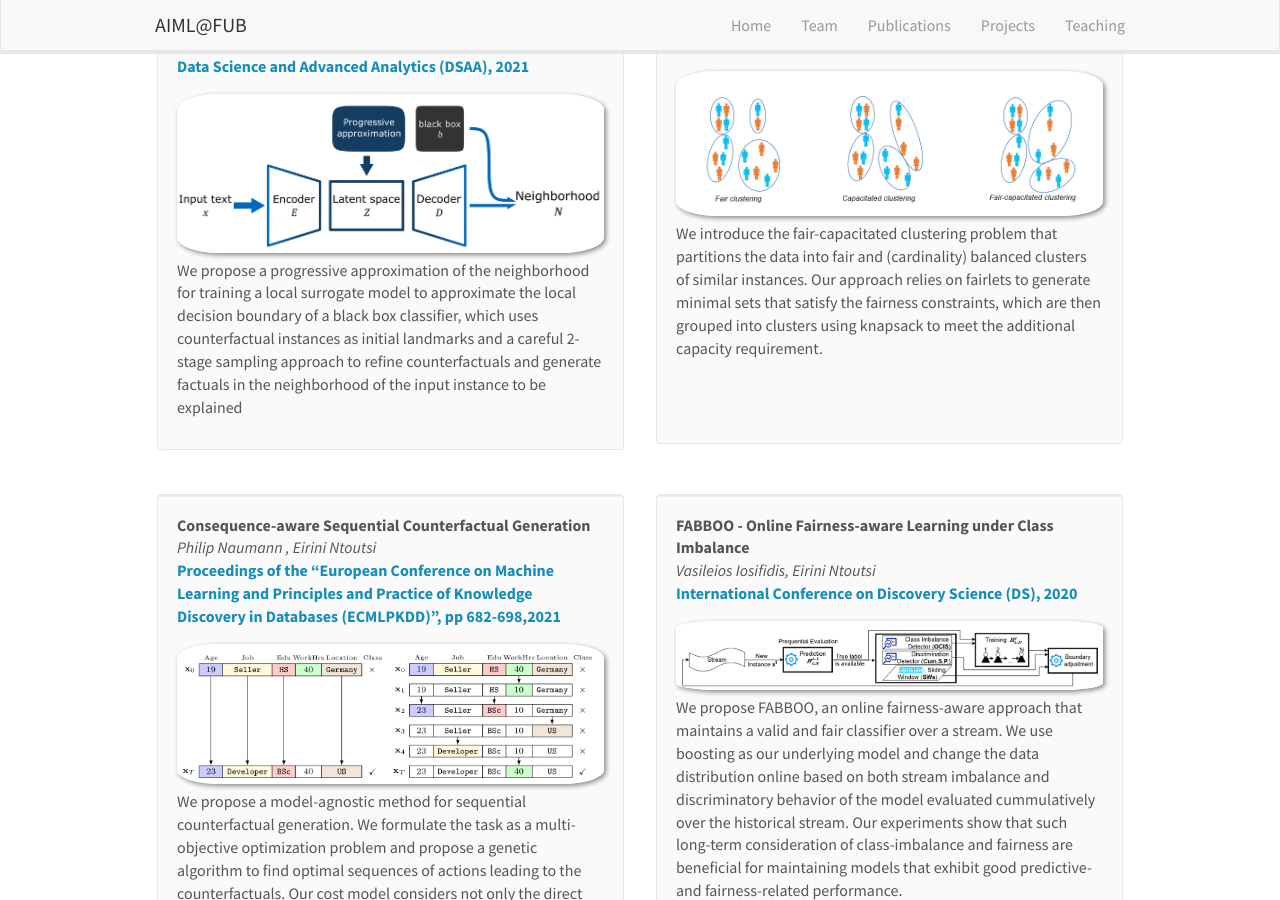
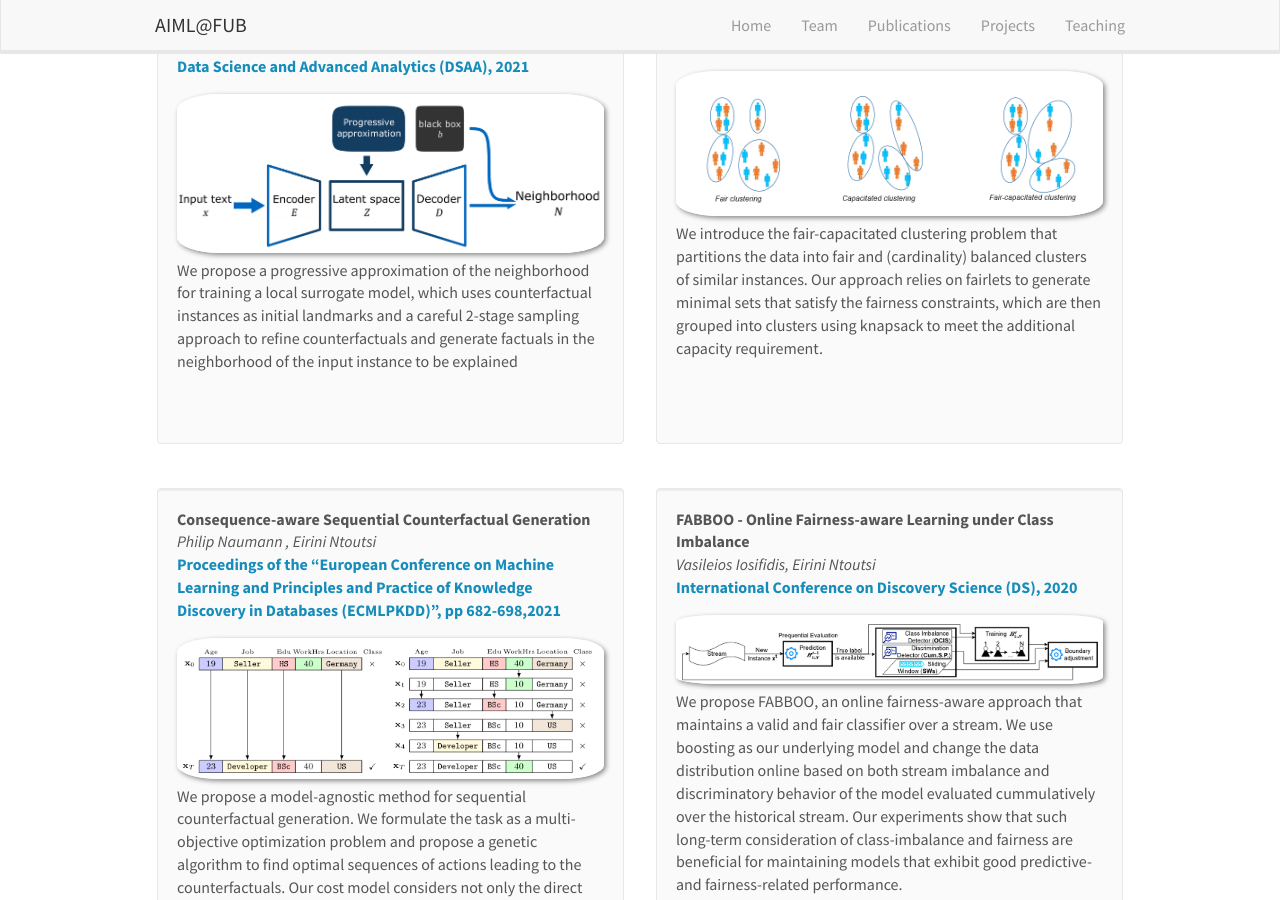
Before and after one commit to AIML-research/AIML-research.github.io, a Jekyll site: the page built from _pages/publications.md, in a window 1280 px wide and 900 px high, scrolled down 801 px. Built offline with Jekyll 4.4.1, drawn with Linux system fonts in a browser that asks for light colours; nearby versions of some CDN libraries.

Commit message:
Update publist.yml

```diff
--- a/_data/publist.yml
+++ b/_data/publist.yml
@@ -52,7 +52,7 @@
 
 - title: "XPROAX-Local explanations for text classification with progressive neighborhood approximation"
   image: Yi2021.png
-  description: We propose a progressive approximation of the neighborhood for training a local surrogate model to approximate the local decision boundary of a black box classifier, which uses counterfactual instances as initial landmarks and a careful 2-stage sampling approach to refine counterfactuals and generate factuals in the neighborhood of the input instance to be explained
+  description: We propose a progressive approximation of the neighborhood for training a local surrogate model, which uses counterfactual instances as initial landmarks and a careful 2-stage sampling approach to refine counterfactuals and generate factuals in the neighborhood of the input instance to be explained
   authors: Yi Cai, Arthur Zimek, Eirini Ntoutsi
   link:
     url: https://ieeexplore.ieee.org/abstract/document/9564153
```
